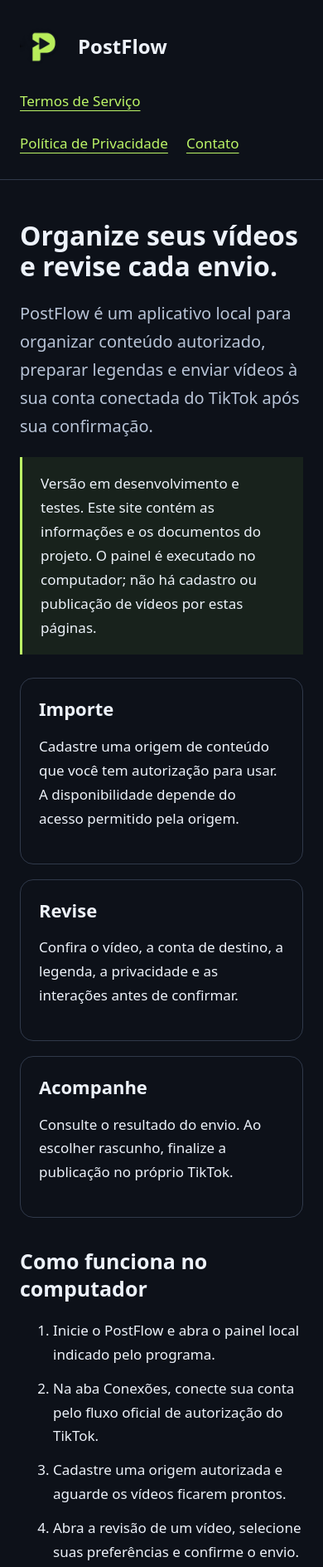
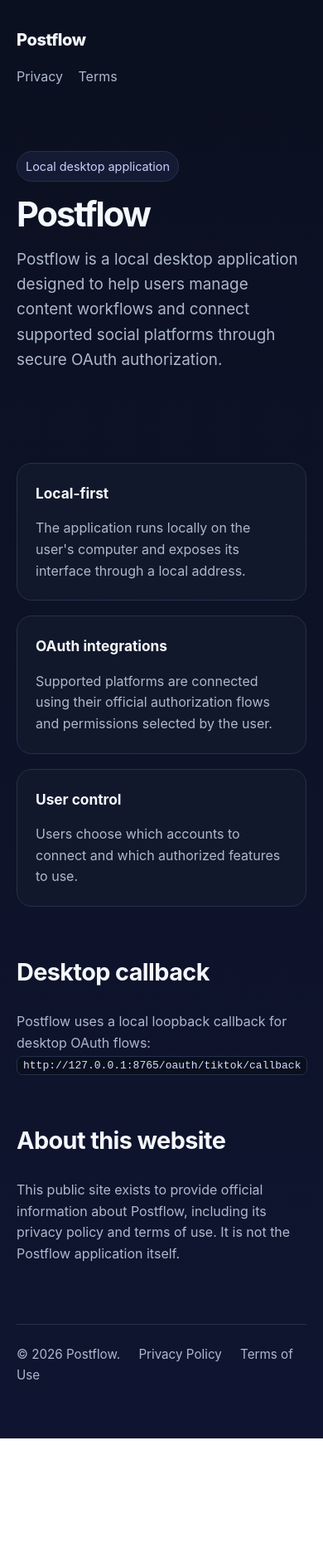
Before and after one commit to Legendarydree/postflow, a plain HTML site: page index.html in a window 390 px wide. Shown: the top 1889 px of the page at 83% size. After the commit the page ends 1734 px from the top, so only its background shows below. Drawn offline with Linux system fonts and the light colour scheme.

Commit message:
Add files via upload

```diff
--- a/index.html
+++ b/index.html
@@ -1,13 +1,131 @@
-<!doctype html>
-<html lang="pt-BR"><head><meta charset="utf-8"><meta name="viewport" content="width=device-width, initial-scale=1"><meta name="description" content="PostFlow: informações, guia de uso, termos e privacidade do aplicativo local para organizar vídeos autorizados."><title>PostFlow | Vídeos autorizados, organizados por você</title><link rel="icon" href="logo.png"><style>
-:root{color-scheme:dark}*{box-sizing:border-box}body{margin:0;background:#0d1119;color:#edf2fa;font:17px/1.7 system-ui,sans-serif}main,header,footer{max-width:960px;margin:auto;padding:28px 24px}header{display:flex;align-items:center;justify-content:space-between;gap:24px;flex-wrap:wrap;border-bottom:1px solid #30394a}.brand{display:flex;align-items:center;gap:14px;font-weight:750;font-size:24px}.brand img{border-radius:14px}nav{display:flex;gap:22px;flex-wrap:wrap}a{color:#bcf567;text-underline-offset:5px}h1{font-size:clamp(32px,6vw,52px);line-height:1.15;max-width:760px}h2{font-size:25px;line-height:1.3;margin-top:36px}.intro{color:#b8c4d7;font-size:20px;max-width:760px}.notice{padding:18px 22px;border-left:3px solid #bcf567;background:#18221c}.cards{display:grid;grid-template-columns:repeat(auto-fit,minmax(220px,1fr));gap:18px;margin:28px 0}.card{padding:22px;border:1px solid #30394a;border-radius:16px}.card h2{margin:0 0 12px;font-size:22px}li{margin:12px 0}footer{border-top:1px solid #30394a;color:#b8c4d7}a:focus-visible{outline:3px solid #bcf567;outline-offset:5px}p{overflow-wrap:anywhere}
-</style></head><body><header><div class="brand"><img src="logo.png" alt="" width="56" height="56">PostFlow</div><nav aria-label="Documentos"><a href="terms.html">Termos de Serviço</a><a href="privacy.html">Política de Privacidade</a><a href="#contato">Contato</a></nav></header><main>
-<h1>Organize seus vídeos e revise cada envio.</h1><p class="intro">PostFlow é um aplicativo local para organizar conteúdo autorizado, preparar legendas e enviar vídeos à sua conta conectada do TikTok após sua confirmação.</p>
-<p class="notice">Versão em desenvolvimento e testes. Este site contém as informações e os documentos do projeto. O painel é executado no computador; não há cadastro ou publicação de vídeos por estas páginas.</p>
-<div class="cards"><section class="card"><h2>Importe</h2><p>Cadastre uma origem de conteúdo que você tem autorização para usar. A disponibilidade depende do acesso permitido pela origem.</p></section><section class="card"><h2>Revise</h2><p>Confira o vídeo, a conta de destino, a legenda, a privacidade e as interações antes de confirmar.</p></section><section class="card"><h2>Acompanhe</h2><p>Consulte o resultado do envio. Ao escolher rascunho, finalize a publicação no próprio TikTok.</p></section></div>
-<h2>Como funciona no computador</h2><ol><li>Inicie o PostFlow e abra o painel local indicado pelo programa.</li><li>Na aba Conexões, conecte sua conta pelo fluxo oficial de autorização do TikTok.</li><li>Cadastre uma origem autorizada e aguarde os vídeos ficarem prontos.</li><li>Abra a revisão de um vídeo, selecione suas preferências e confirme o envio.</li><li>Confira o status e o resultado na conta de destino.</li></ol>
-<h2>Publicação e permissões</h2><p>O projeto não é afiliado ao TikTok. Publicações dependem das permissões da conta e do aplicativo. Nos testes de um cliente ainda não auditado, a publicação direta está sujeita às restrições do TikTok para contas e conteúdo privados. O funcionamento no ambiente de teste não equivale à aprovação para publicação pública.</p>
-<h2>Seus arquivos e dados</h2><p>A fila, os vídeos importados e as credenciais ficam no computador que executa o aplicativo. O TikTok recebe os arquivos e metadados necessários quando você confirma um envio. Este site público não armazena essa biblioteca. Consulte a <a href="privacy.html">Política de Privacidade</a> para conhecer o tratamento dos dados e como revogar conexões.</p>
-<h2>Uso autorizado e disponibilidade</h2><p>Use apenas contas que pode administrar e conteúdo para o qual possui os direitos necessários. A importação não transfere direitos sobre vídeos ou músicas. Esta versão não cobra assinatura; conexão, armazenamento e eventuais serviços contratados pelo usuário são de sua responsabilidade.</p>
-<h2 id="contato">Contato e suporte</h2><p>Para dúvidas sobre o projeto, suporte ou privacidade: <a href="mailto:caminho.da.oracao1999@gmail.com">caminho.da.oracao1999@gmail.com</a>.</p><p>Não envie senhas, tokens ou segredos de aplicativos por e-mail.</p>
-</main><footer><p>PostFlow · Atualizado em 8 de setembro de 2026</p><nav aria-label="Documentos no rodapé"><a href="terms.html">Termos de Serviço</a><a href="privacy.html">Política de Privacidade</a></nav></footer></body></html>
+<!DOCTYPE html>
+<html lang="en">
+<head>
+  <meta charset="UTF-8">
+  <meta name="viewport" content="width=device-width, initial-scale=1.0">
+  <title>Postflow</title>
+  <meta name="description" content="Postflow is a local desktop application for managing content and connecting supported social platforms through OAuth.">
+  <style>
+    :root {
+      --bg: #0b1020;
+      --card: #141a2e;
+      --text: #f4f7fb;
+      --muted: #aeb8cc;
+      --accent: #7c8cff;
+      --border: #26304d;
+    }
+    * { box-sizing: border-box; }
+    body {
+      margin: 0;
+      font-family: Inter, ui-sans-serif, system-ui, -apple-system, BlinkMacSystemFont, "Segoe UI", sans-serif;
+      background: linear-gradient(180deg, #0b1020, #0f1530);
+      color: var(--text);
+      line-height: 1.6;
+    }
+    .wrap { max-width: 980px; margin: 0 auto; padding: 32px 20px 64px; }
+    nav {
+      display: flex; justify-content: space-between; align-items: center;
+      gap: 16px; margin-bottom: 72px;
+    }
+    .brand { font-size: 1.25rem; font-weight: 800; letter-spacing: -0.02em; }
+    nav a, footer a { color: var(--muted); text-decoration: none; margin-left: 18px; }
+    nav a:hover, footer a:hover { color: var(--text); }
+    .hero { padding: 32px 0 48px; }
+    .eyebrow {
+      display: inline-block; padding: 6px 10px; border: 1px solid var(--border);
+      border-radius: 999px; color: #c8d0ff; background: rgba(124,140,255,.08);
+      font-size: .9rem;
+    }
+    h1 {
+      font-size: clamp(2.6rem, 8vw, 5.2rem); line-height: 1.02;
+      margin: 18px 0; letter-spacing: -0.05em;
+    }
+    .lead { max-width: 760px; color: var(--muted); font-size: 1.18rem; }
+    .grid {
+      display: grid; grid-template-columns: repeat(3, 1fr); gap: 18px;
+      margin: 42px 0;
+    }
+    .card {
+      background: rgba(20,26,46,.78); border: 1px solid var(--border);
+      border-radius: 18px; padding: 22px;
+    }
+    .card h2 { font-size: 1.08rem; margin-top: 0; }
+    .card p { color: var(--muted); margin-bottom: 0; }
+    .section { margin-top: 56px; }
+    .section h2 { font-size: 1.8rem; letter-spacing: -0.02em; }
+    .section p { color: var(--muted); }
+    code {
+      background: #0a0f1e; border: 1px solid var(--border);
+      padding: 3px 7px; border-radius: 7px; color: #d7dcff;
+    }
+    footer {
+      margin-top: 72px; padding-top: 24px; border-top: 1px solid var(--border);
+      color: var(--muted); font-size: .95rem;
+    }
+    @media (max-width: 760px) {
+      .grid { grid-template-columns: 1fr; }
+      nav { align-items: flex-start; flex-direction: column; margin-bottom: 44px; }
+      nav a { margin-left: 0; margin-right: 14px; }
+    }
+  </style>
+</head>
+<body>
+  <div class="wrap">
+    <nav>
+      <div class="brand">Postflow</div>
+      <div>
+        <a href="privacy.html">Privacy</a>
+        <a href="terms.html">Terms</a>
+      </div>
+    </nav>
+
+    <main>
+      <section class="hero">
+        <span class="eyebrow">Local desktop application</span>
+        <h1>Postflow</h1>
+        <p class="lead">
+          Postflow is a local desktop application designed to help users manage content workflows
+          and connect supported social platforms through secure OAuth authorization.
+        </p>
+      </section>
+
+      <section class="grid">
+        <article class="card">
+          <h2>Local-first</h2>
+          <p>The application runs locally on the user's computer and exposes its interface through a local address.</p>
+        </article>
+        <article class="card">
+          <h2>OAuth integrations</h2>
+          <p>Supported platforms are connected using their official authorization flows and permissions selected by the user.</p>
+        </article>
+        <article class="card">
+          <h2>User control</h2>
+          <p>Users choose which accounts to connect and which authorized features to use.</p>
+        </article>
+      </section>
+
+      <section class="section">
+        <h2>Desktop callback</h2>
+        <p>
+          Postflow uses a local loopback callback for desktop OAuth flows:
+          <code>http://127.0.0.1:8765/oauth/tiktok/callback</code>
+        </p>
+      </section>
+
+      <section class="section">
+        <h2>About this website</h2>
+        <p>
+          This public site exists to provide official information about Postflow, including its privacy policy and terms of use.
+          It is not the Postflow application itself.
+        </p>
+      </section>
+    </main>
+
+    <footer>
+      <span>© 2026 Postflow.</span>
+      <a href="privacy.html">Privacy Policy</a>
+      <a href="terms.html">Terms of Use</a>
+    </footer>
+  </div>
+</body>
+</html>
```
Also changed, not shown: privacy.html (+63 -1 lines), terms.html (+50 -1 lines), 1 other file.
